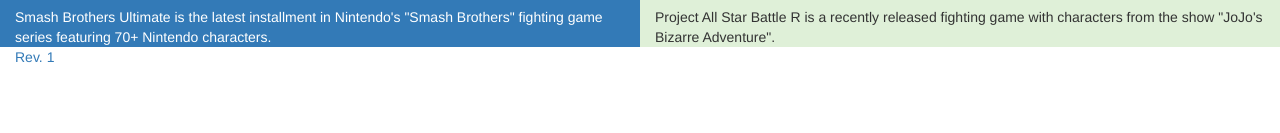
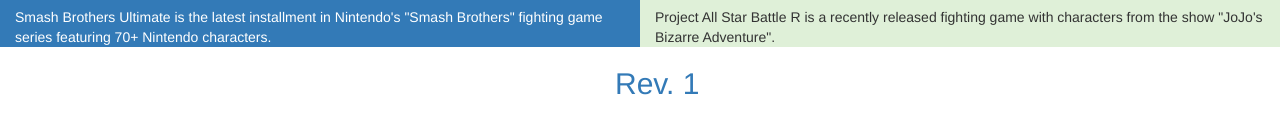
Before and after one commit to EliEberle/JUMBOTRON, a plain HTML site: page index.html in a window 1280 px wide. Shown: the part 281-414 px from the top of the page. Drawn offline with nearby package versions, Linux system fonts and the light colour scheme.

Commit message:
Update index.html

```diff
--- a/index.html
+++ b/index.html
@@ -27,7 +27,7 @@
             </div>
         </div>
 
-       <a href="revision1.html">Rev. 1</a>
+       <h2><a class="homeindent" href="revision1.html">Rev. 1</a> </h2>
     </div>
 
 
```
